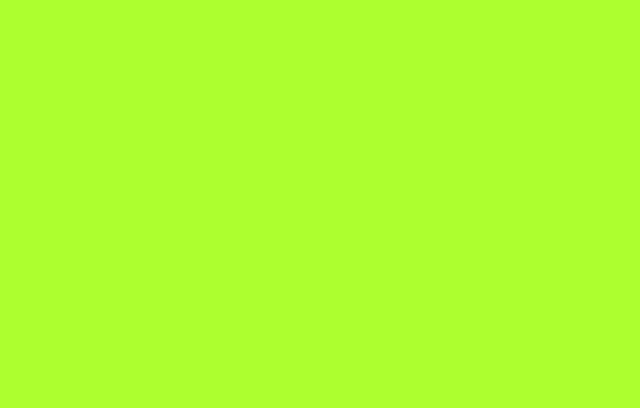
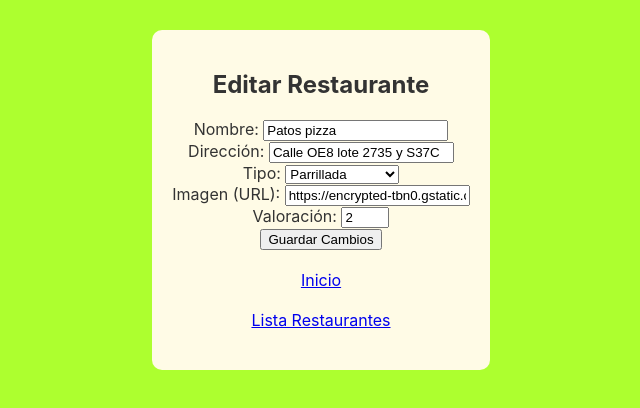
Before and after one commit to cedamoch/funcionalc, a React (Create React App) app: page /EditarRestaurante/1 in a window 1280 px wide. Before the commit this address had no page. Shown: the top 408 px of the page, without its empty margins (319-959 px from the left). Built offline with nearby package versions, Linux system fonts and the light colour scheme; data requests are answered from the project's data file.

Commit message:
Add restaurant editing functionality and update components; enhance error handling and navigation links, Agregar funcionalidad de edición de restaurantes y actualizar componentes; Mejorar los enlaces de manejo y navegación de errores

```diff
--- a/db.json
+++ b/db.json
@@ -2,16 +2,18 @@
   "restaurante": [
     {
       "id": "1",
-      "nombre": "Roldos",
-      "direccion": "av de la prensa",
-      "tipo": "Panaderia",
-      "imagen": "https://plus.unsplash.com/premium_photo-1695405363183-e55554168063?fm=jpg&q=60&w=3000&ixlib=rb-4.1.0&ixid=M3wxMjA3fDB8MHxzZWFyY2h8MXx8aW1hZ2VuJTIwZGlnaXRhbHxlbnwwfHwwfHx8MA%3D%3D"
+      "nombre": "Patos pizza",
+      "direccion": "Calle OE8 lote 2735 y S37C",
+      "imagen": "https://encrypted-tbn0.gstatic.com/images?q=tbn:ANd9GcTs7mGrmctuQAEvJkcgHCcY7djy7X2N6NcWrA&s",
+      "valoracion": "2",
+      "tipo": "Parrillada"
     },
     {
       "id": "2",
       "nombre": "KFC",
       "direccion": "Recreo",
-      "tipo": "comidarapida",
+      "tipo": "Tradicional",
+      "valoracion": "3",
       "imagen": "https://www.shutterstock.com/image-illustration/david-street-style-graphic-designtextile-600nw-2265632523.jpg"
     },
     {
@@ -20,6 +22,14 @@
       "direccion": "Solanda - La J",
       "tipo": "Comida Rápida",
       "imagen": "https://encrypted-tbn0.gstatic.com/images?q=tbn:ANd9GcQsFcJSwEPh8y_fg_G6AtU5Yk5zqVG3edz-CA&s",
+      "valoracion": "2"
+    },
+    {
+      "id": "b34e",
+      "nombre": "Ceviches de la roca",
+      "direccion": "12 de octubre",
+      "tipo": "Comida Rápida",
+      "imagen": "https://amazoniaexplorer.com/wp-content/uploads/2023/05/ceviche2.jpg",
       "valoracion": "5"
     }
   ],
--- a/src/App.js
+++ b/src/App.js
@@ -6,6 +6,7 @@ import { useEffect, useState } from 'react';
 import { BrowserRouter, Route, Routes } from 'react-router-dom';
 import Conexion from './Componentes/Conexion';
 import axios from 'axios';
+import EditarRestaurante from './Componentes/EditarRestaurante';
 
 function App() {
   const [restaurantes, setRestaurantes] = useState([]);
@@ -14,32 +15,30 @@ function App() {
   useEffect(() => {
     axios.get('http://localhost:3000/restaurante')
       .then(response => setRestaurantes(response.data))
-      .catch(error => console.error(error));
+      .catch(error => console.error('Error al cargar restaurantes: ', error));
   }, []);
 
   // POST: Agregar restaurante
   const agregarRestaurante = (nuevoRestaurante) => {
     axios.post('http://localhost:3000/restaurante', nuevoRestaurante)
       .then(response => setRestaurantes(prev => [...prev, response.data]))
-      .catch(error => console.error(error));
+      .catch(error => console.error('Error al agregar restaurante: ', error));
   };
 
   // DELETE: Eliminar restaurante
   const eliminarRestaurante = (id) => {
     // Llama a la API para eliminar el restaurante con el id proporcionado
-    axios.delete(`http://localhost:3000/restaurante/${id}`)// Hace una petición DELETE a la URL con el id del restaurante
-      .then(() => setRestaurantes(prev => prev.filter(r => r.id !== id)))// Si la petición fue exitosa, actualiza el estado eliminando el restaurante del array local
-      .catch(error => console.error(error));
+    axios.delete(`http://localhost:3000/restaurante/${id}`)
+      .then(() => setRestaurantes(prev => prev.filter(r => r.id !== id)))
+      .catch(error => console.error('Error al eliminar restaurante: ', error));
   };
 
-  // PUT: Actualizar restaurante
- /* const actualizarRestaurante = (id, datosActualizados) => {
-    axios.put(`http://localhost:3000/restaurante/${id}`, datosActualizados)
-      .then(response => setRestaurantes(prev =>
-        prev.map(r => r.id === id ? response.data : r)
-      ))
-      .catch(error => console.error(error));
-  };*/
+  const actualizarRestaurante = (id, datosActualizados) => {
+  return axios.put(`http://localhost:3000/restaurante/${id}`, datosActualizados)
+    .then(response => {setRestaurantes(prev => prev.map(r => r.id === id ? response.data : r));})
+    .catch(error => console.error('Error al actualizar restaurante:', error));
+};
+
 
   return (
     <div className="App">
@@ -49,6 +48,7 @@ function App() {
           <Route path={"/Servidor"} element={<Conexion />} />
           <Route path={"/Restaurantes"} element={<ListaRestaurantes restaurantes={restaurantes} onEliminar={eliminarRestaurante} />}/>
           <Route path={"/AgregarRestaurante"} element={<FormularioAgregarRestaurante onAgregar={agregarRestaurante} />}/>
+          <Route path={"/EditarRestaurante/:id"} element={<EditarRestaurante restaurantes={restaurantes} onActualizar={actualizarRestaurante}/>} />
         </Routes>
       </BrowserRouter>
     </div>
--- /dev/null
+++ b/src/Componentes/EditarRestaurante.jsx
@@ -0,0 +1,84 @@
+import React, { useEffect, useState } from "react";
+import { useParams } from "react-router-dom";
+import { Link } from 'react-router-dom';
+import "./Restaurante.css";
+
+function EditarRestaurante( {restaurantes, onActualizar}) {
+  const { id } = useParams(); // Obtiene el id de la URL
+  const [form, setForm] = useState({
+    nombre: "",
+    direccion: "",
+    tipo: "",
+    imagen: "",
+    valoracion: ""
+  });
+
+  // Carga los datos del restaurante a editar
+    useEffect(() => {
+        const restaurante = restaurantes.find(r => String(r.id) === String(id));
+        if (restaurante) {
+            setForm(restaurante);
+        } else {
+            // Si no está en el estado, puedes hacer un fetch opcional aquí
+            // axios.get(`http://localhost:3000/restaurante/${id}`).then(res => setForm(res.data));
+        }
+    }, [id, restaurantes]);
+
+  // Maneja los cambios en los campos del formulario
+  const handleChange = (e) => {
+    const { name, value } = e.target;
+    setForm(prev => ({
+      ...prev,
+      [name]: value
+    }));
+  };
+
+  // Envía la actualización
+    const handleSubmit = (e) => {
+        e.preventDefault();// Previene el comportamiento por defecto del formulario (recargar la página)
+        onActualizar(id, form); // Llama a la función onActualizar (del padre) para actualizar el restaurante
+        setForm({ // Limpia el formulario después de agregar
+            nombre: "",
+            direccion: "",
+            tipo: "",
+            imagen: "",
+            valoracion:""
+        });
+    };
+
+  return (
+    <form onSubmit={handleSubmit} style={{ marginTop: "30px", background: "#fffbe6", padding: "20px", borderRadius: "10px" }}>
+      <h2>Editar Restaurante</h2>
+      <div>
+        <label>Nombre: </label>
+        <input name="nombre" value={form.nombre} onChange={handleChange} required />
+      </div>
+      <div>
+        <label>Dirección: </label>
+        <input name="direccion" value={form.direccion} onChange={handleChange} required />
+      </div>
+      <div>
+        <label>Tipo: </label>
+        <select name="tipo" value={form.tipo} onChange={handleChange} required>
+          <option value="">Seleccione...</option>
+          <option value="Tradicional">Tradicional</option>
+          <option value="Comida Rápida">Comida Rápida</option>
+          <option value="Parrillada">Parrillada</option>
+        </select>
+      </div>
+      <div>
+        <label>Imagen (URL): </label>
+        <input name="imagen" value={form.imagen} onChange={handleChange} />
+      </div>
+      <div>
+        <label>Valoración: </label>
+        <input name="valoracion" type="number" min="1" max="5" value={form.valoracion} onChange={handleChange} required />
+      </div>
+      <button type="submit">Guardar Cambios</button><br /><br />
+      <Link to="/home">Inicio</Link><br /><br />
+      <Link to="/Restaurantes">Lista Restaurantes </Link><br /><br />
+    </form>
+  );
+}
+
+export default EditarRestaurante;
--- a/src/Componentes/FormularioAgregarRestaurante.jsx
+++ b/src/Componentes/FormularioAgregarRestaurante.jsx
@@ -103,6 +103,7 @@ function FormularioAgregarRestaurante({ onAgregar }) { // Recibe la función onA
             </div>
             <button type="submit">Agregar</button> {/* Botón para enviar el formulario */}<br /><br />
             <Link to="/home">Inicio</Link><br /><br />
+            <Link to="/Restaurantes">Lista Restaurantes </Link><br /><br />
         </form>
 
     );
--- a/src/Componentes/ListaRestaurantes.jsx
+++ b/src/Componentes/ListaRestaurantes.jsx
@@ -51,7 +51,9 @@ function ListaRestaurantes({restaurantes, onEliminar, onActualizar}) {
         />
       ))}
       {/* <FormularioAgregarRestaurante onAgregar={agregarRestaurante} /> */}
-      <Link to="/home">Inicio</Link><br /><br />
+      <Link to="/home">Inicio </Link> <br />
+      <Link to="/AgregarRestaurante">Agregar restaurante </Link><br />
+
 
     </>
   );
--- a/src/Componentes/Restaurante.jsx
+++ b/src/Componentes/Restaurante.jsx
@@ -1,6 +1,6 @@
 import React, { useState } from "react"; // Importa React y el hook useState para manejar el estado local
 import "./Restaurante.css"; // Importa los estilos CSS para este componente
-
+import { Link } from "react-router-dom";
 // Componente funcional Restaurante que recibe props
 const Restaurante = (props) => {
     // Desestructura las props recibidas desde App.js
@@ -47,7 +47,10 @@ const Restaurante = (props) => {
                 <button onClick={handlerLike}>Like</button> {/* Botón para dar like */}
                 <h4>Dislike: {dislikes}</h4> {/* Muestra los dislikes individuales */}
                 <button onClick={handlerDislike}>Dislike</button> {/* Botón para dar dislike */}
-                <button onClick={onEliminar} style={{marginLef: "10px"}}>Eliminar</button>
+                <button onClick={onEliminar} style={{marginLeft: "10px"}}>Eliminar</button>
+                <Link to={`/EditarRestaurante/${props.id}`}>
+                    <button style={{marginLeft: "10px"}}>Editar</button>
+                </Link>
             </div>
         </div>
     );
```
